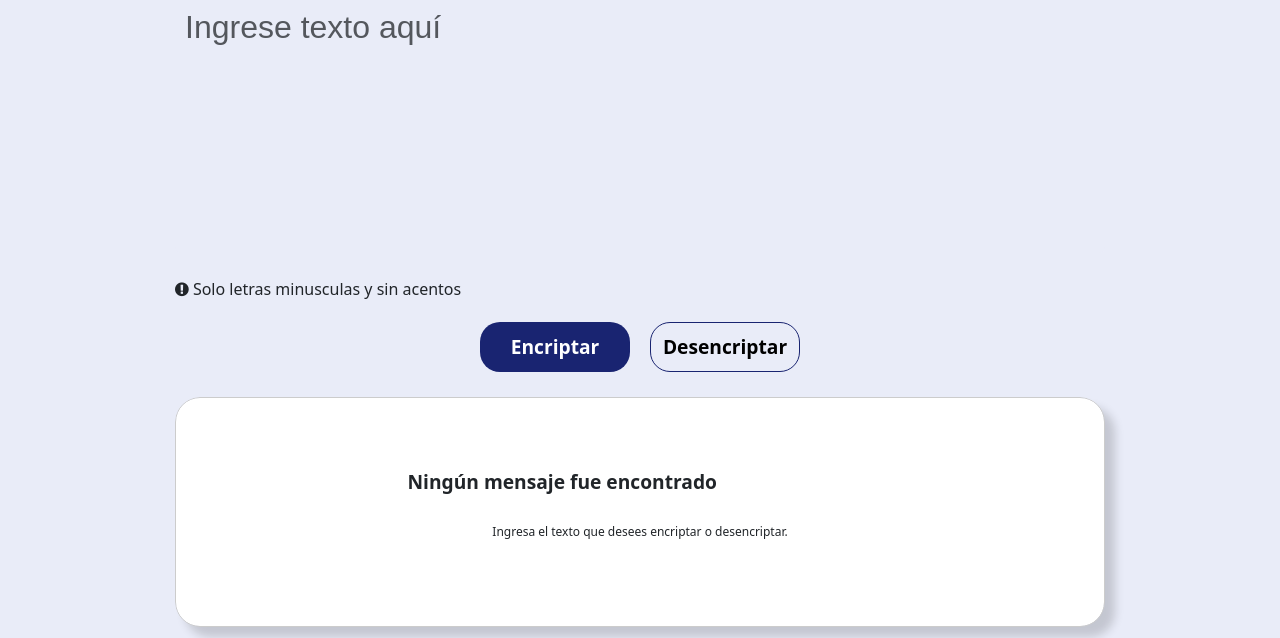
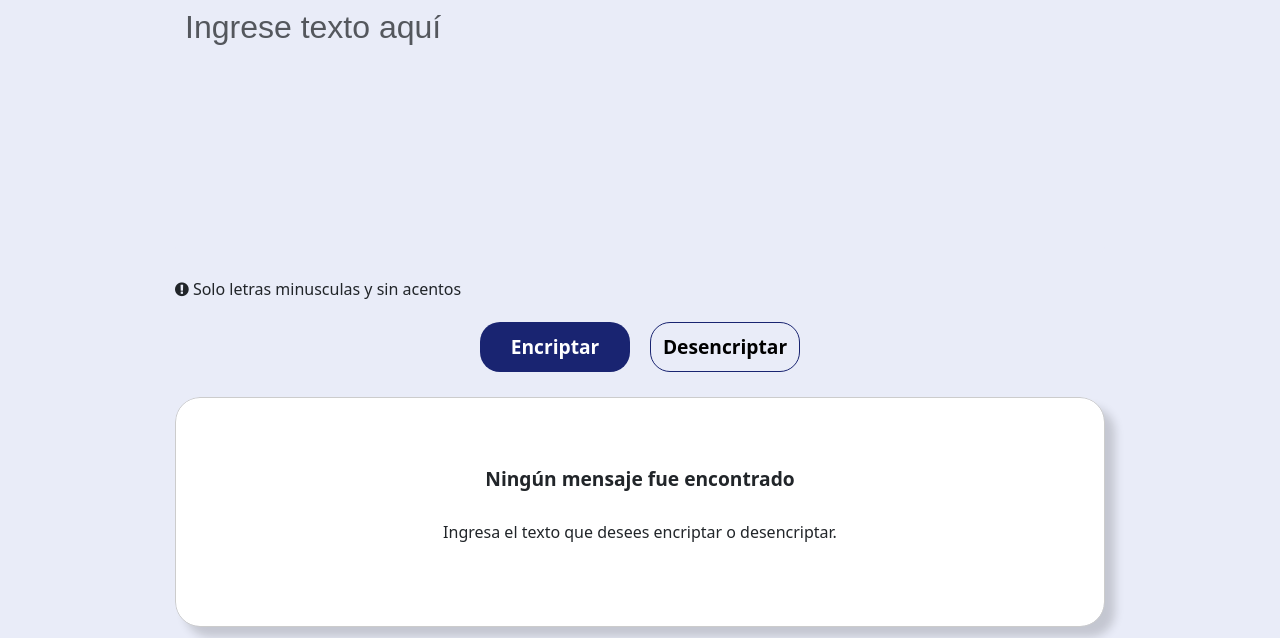
Before and after one commit to BeyondEternal/Challenge-One, a plain HTML site: page index.html in a window 1280 px wide. Shown: the part 85-723 px from the top of the page. Drawn offline with nearby package versions, Linux system fonts and the light colour scheme; a web font is replaced by a local one.

Commit message:
removing strong

```diff
--- a/index.html
+++ b/index.html
@@ -33,7 +33,7 @@
                 <div class="init">
                     <img src="style/dibujo.svg" alt="dibujo">
                     <p id="mainText">
-                        <strong>Ningún mensaje fue encontrado</strong>
+                        Ningún mensaje fue encontrado
                     </p>
                     <p id="secondText">
                         Ingresa el texto que desees encriptar o desencriptar.
--- a/style/index.css
+++ b/style/index.css
@@ -158,9 +158,6 @@ footer {
     color: #000000;
     font-weight: bold;
 }
-strong {
-    display: flex;
-}
 a {
     margin-left: 5px;
     color: #000000;
@@ -178,6 +175,9 @@ footer > img {
 @media (max-height: 870px) {
     #mainText{
         font-size: 1.2rem;
+    }
+    #secondText{
+        font-size: 1rem;
     }
     .main {
         flex-direction: column;
```
